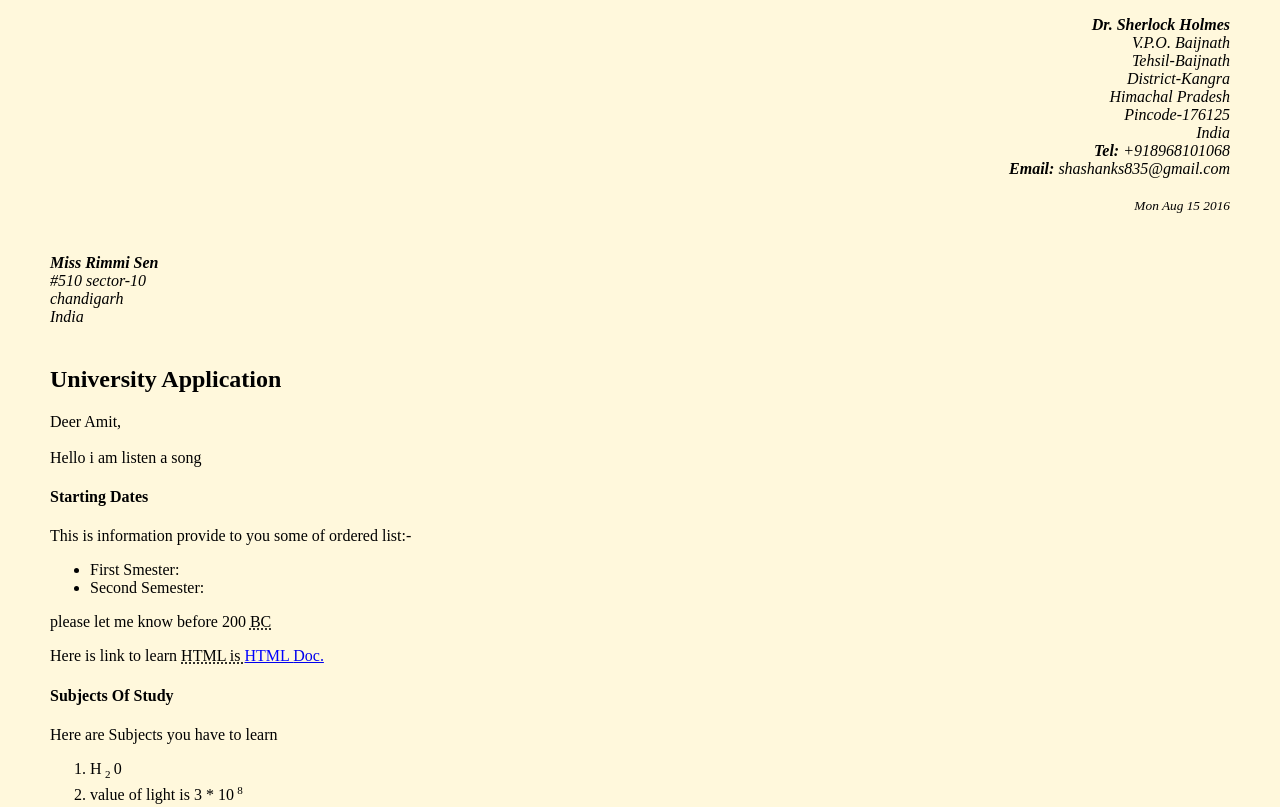
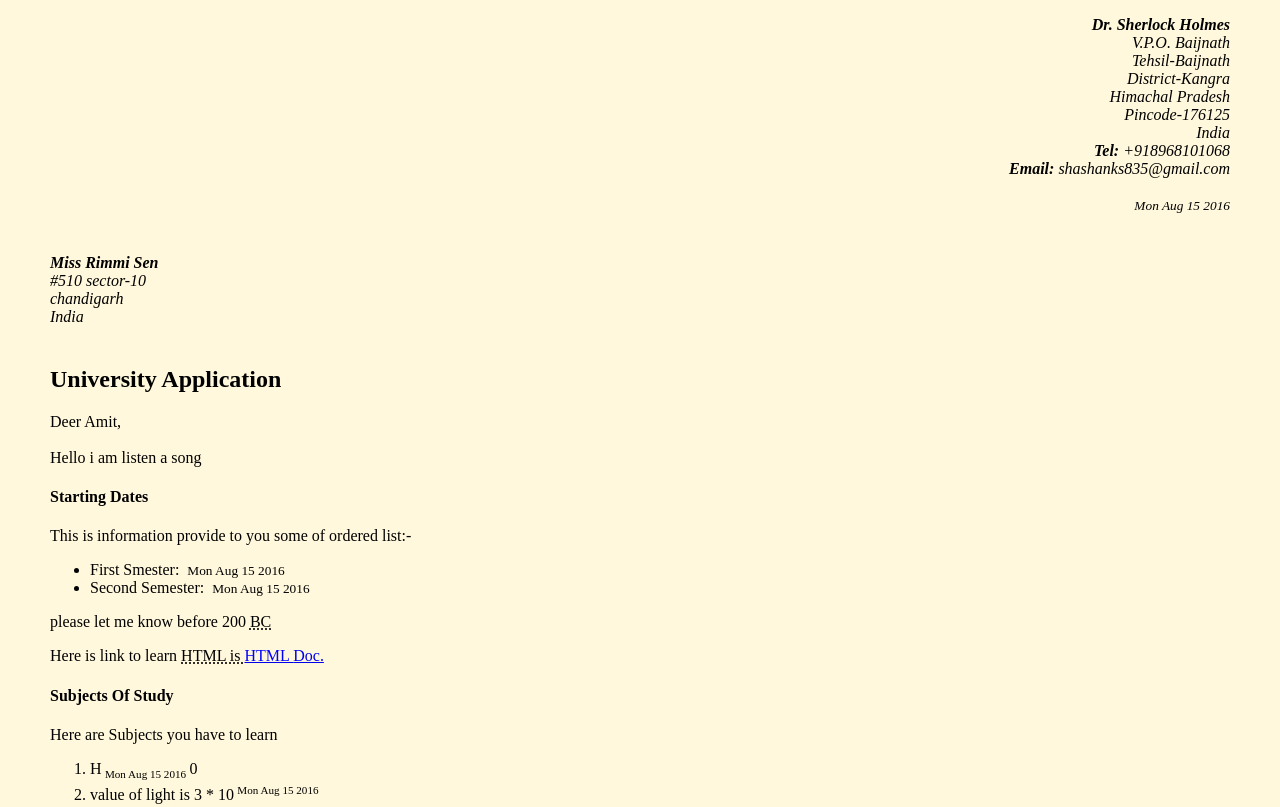
Before and after one commit to shashank34/angular-project, a website: page app/pages/assement-1.html in a window 1280 px wide. Shown: the top 807 px of the page. Drawn offline with Linux system fonts and the light colour scheme.

Commit message:
new func is add

```diff
--- a/app/pages/assement-1.html
+++ b/app/pages/assement-1.html
@@ -111,10 +111,12 @@
 </footer>
 <script>
 
-    let s = document.querySelector('small');
+    let s = document.querySelectorAll('small');
     let d = Date().toString();
     d = d.substr(0, 15);
-    s.textContent = d;
+    for(let index=0; index < s.length; index++ ) {
+        s[index].textContent = d;;
+    }
 </script>
 </body>
 </html>
```
